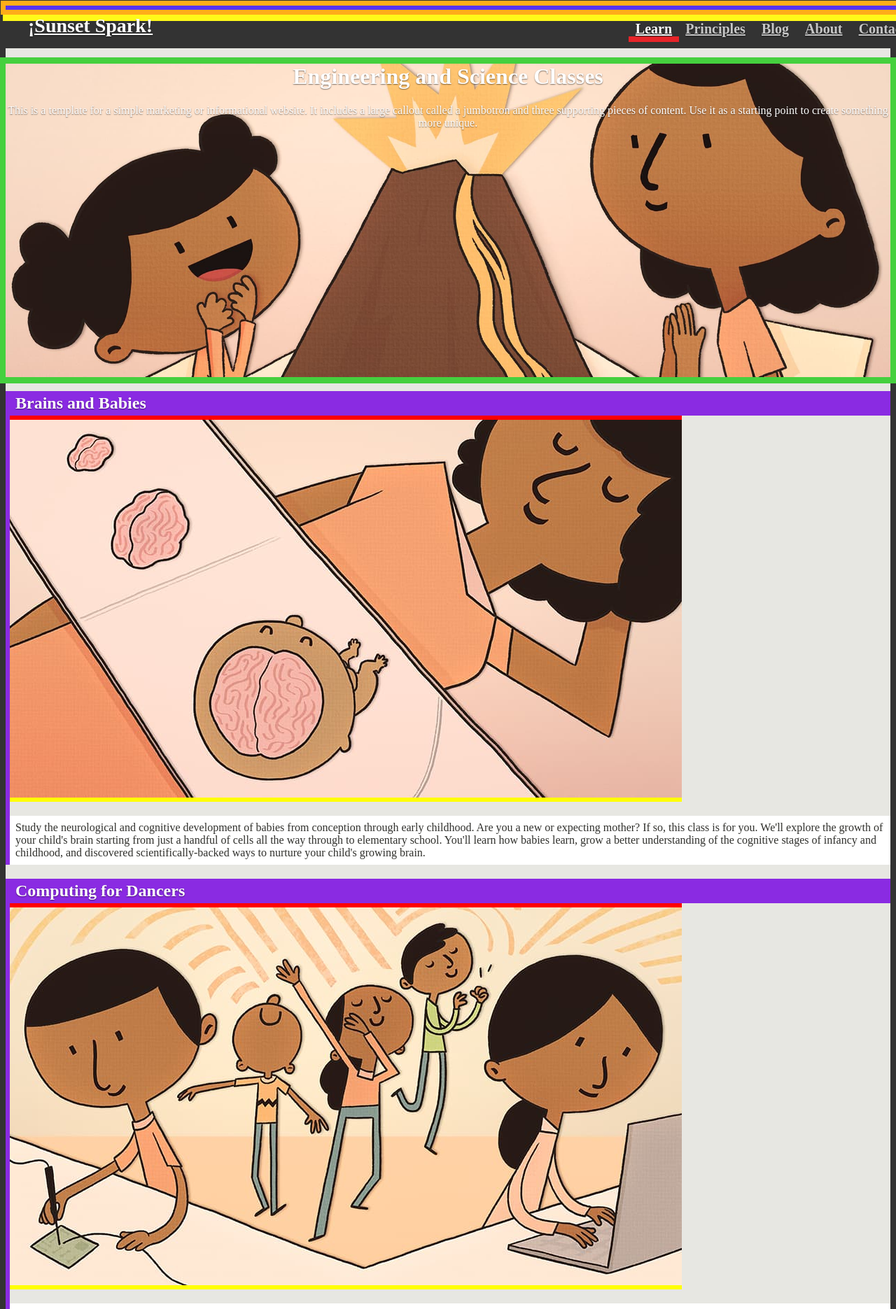
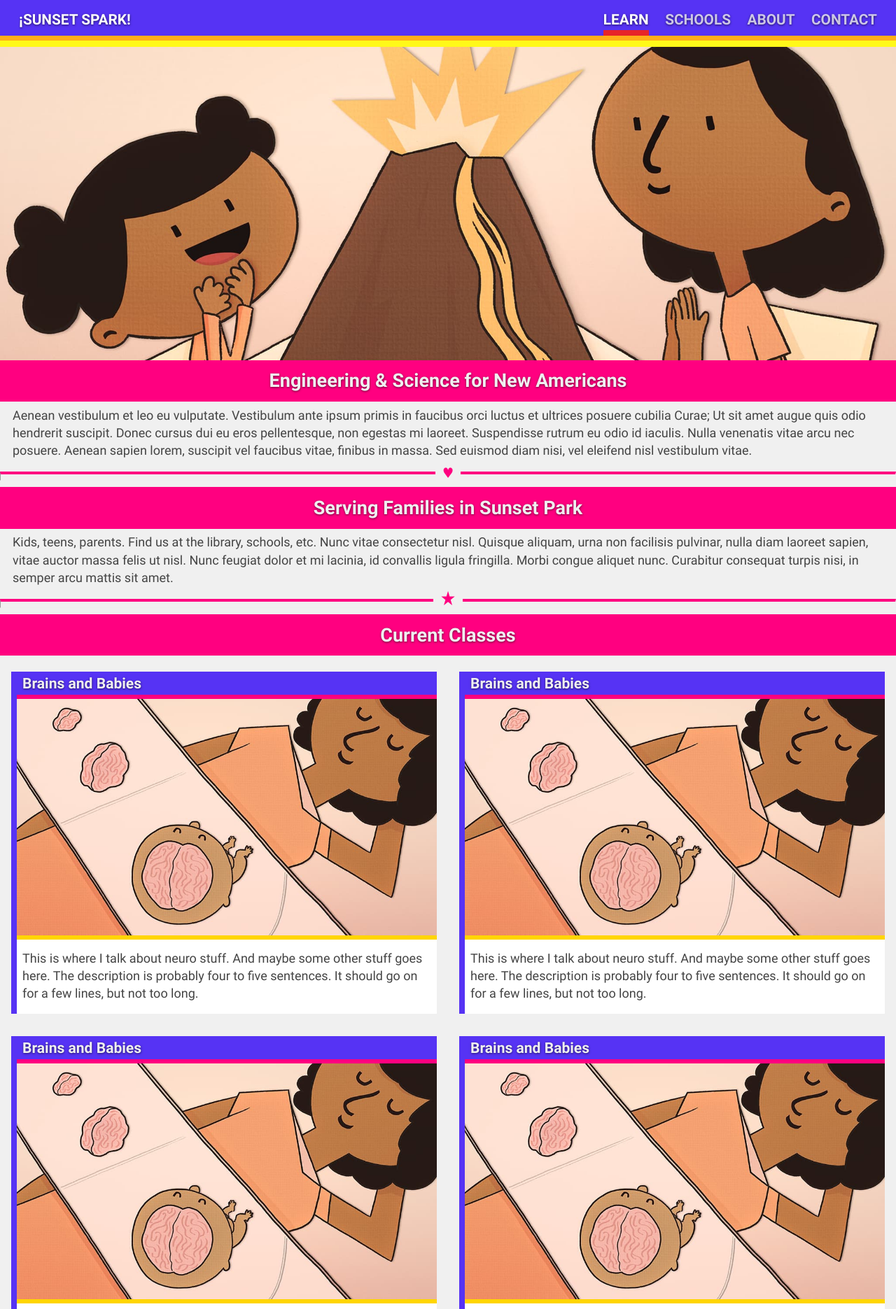
Before and after one commit to SunsetSparkNYC/sunsetspark.org, a Jekyll site: the page built from learn.md, in a window 1280 px wide. Shown: the top 1871 px of the page at 70% size. Built offline with Jekyll 4.4.1, drawn with Linux system fonts in a browser that asks for light colours; some of the changed text lies outside the part shown.

Commit message:
WIP Cleaner and concise

```diff
--- a/_includes/footer.html
+++ b/_includes/footer.html
@@ -1,2 +1,10 @@
-<footer class="site-footer">
+<footer class="main-footer">
+    <ul class="footer-nav">
+        <li><a class="footer-link" href="mailto:hello@sunsetspark.org">Email</a></li>
+        <li><a class="footer-link" href="https://www.instagram.com/SunsetSparkNYC">Instagram<a/></li>
+        <li><a class="footer-link" href="https://www.twitter.com/SunsetSparkNYC">Twitter</a></li>
+        <li><a class="footer-link" href="https://www.facebook.com/SunsetSparkNYC">Facebook</a></li>
+        <li><a class="footer-link" href="https://www.github.com/SunsetSparkNYC">GitHub</a></li>
+    </ul>
+    <p class="copyright"> Copyright &copy; 2016 Sunset Spark</p>
 </footer>
--- a/_includes/head.html
+++ b/_includes/head.html
@@ -1,20 +1,27 @@
 <head>
+  <!-- Must come first -->
   <meta charset="utf-8">
   <meta http-equiv="X-UA-Compatible" content="IE=edge">
   <meta name="viewport" content="width=device-width, initial-scale=1">
-  <!-- The above 3 meta tags *must* come first in the head; any other head content must come *after* these tags -->
+
+  <!-- Meta -->
+  <title>{% if page.title %}{{ page.title }} | Sunset Spark{% else %}{{ site.title }}{% endif %}</title>
   <meta name="description" content="{% if page.excerpt %}{{ page.excerpt | strip_html | strip_newlines | truncate: 160 }}{% else %}{{ site.description }}{% endif %}">
   <meta name="author" content="">
+  <link rel="canonical" href="{{ page.url | replace:'index.html','' | prepend: site.baseurl | prepend: site.url }}">
 
-  <title>{% if page.title %}{{ page.title }} | Sunset Spark{% else %}{{ site.title }}{% endif %}</title>
-  <link rel="canonical" href="{{ page.url | replace:'index.html','' | prepend: site.baseurl | prepend: site.url }}">
+  <!-- Feed -->
   <link rel="alternate" type="application/rss+xml" title="{{ site.title }}" href="{{ "feed.xml" | prepend: site.baseurl | prepend: site.url }}">
 
-  <!-- Bootstrap core CSS -->
-  <link rel="stylesheet" href="{{ "/css/main.css" | prepend: site.baseurl | prepend: site.url }}">
+  <!-- Styles -->
+  <link href="{{ "/css/normalize-4.1.1.css" | prepend: site.baseurl | prepend: site.url }}" type="text/css" rel="stylesheet" />
+  <link href="{{ "/css/system-font.css" | prepend: site.baseurl | prepend: site.url }}" type="text/css" rel="stylesheet" />
+  <link href="{{ "/css/gridism-0.2.1.css" | prepend: site.baseurl | prepend: site.url }}" type="text/css" rel="stylesheet" />
+  <link href="{{ "/css/styles.css" | prepend: site.baseurl | prepend: site.url }}" type="text/css" rel="stylesheet" />
 
-  <!-- Custom styles for this template -->
-  <link href="{{ "/css/cover.css" | prepend: site.baseurl | prepend: site.url }}" rel="stylesheet">
+  <!--[if lt IE 9]>
+      <script src="html5shiv.min.js"></script>
+  <![endif]-->
 
   <!-- IE10 viewport hack for Surface/desktop Windows 8 bug -->
   <script src="{{ "/js/ie10-viewport-bug-workaround.js" | prepend: site.baseurl | prepend: site.url }}"></script>
--- a/_includes/header.html
+++ b/_includes/header.html
@@ -1,20 +1,20 @@
-<header class="site-header">
-    <nav class="navbar clearfix">
-      <h3 class="navbar-brand"><a href="/">¡Sunset Spark!</a></h3>
-      <ul class="nav navbar-nav">
-        <li class="nav-item">
-          <a class="nav-link {% if page.title == 'Learn' %}active{% endif %}" href="/learn">Learn</a>
-        <li class="nav-item">
-          <a class="nav-link {% if page.title == 'Principles' %}active{% endif %}" href="/principles">Principles</a>
+<header class="nav-bar">
+  <nav>
+      <ul class="nav clearfix">
+        <li class="left">
+          <a class="nav-link logo" href="/">¡Sunset Spark!</a>
         </li>
-        <li class="nav-item">
-          <a class="nav-link" href="//blog.sunsetspark.org">Blog</a>
+        <li class="right block">
+          <a class="nav-link {% if page.title == 'Contact' %}active{% endif %}" href="/contact/">Contact</a>
         </li>
-        <li class="nav-item">
-          <a class="nav-link {% if page.title == 'About' %}active{% endif %}" href="/about">About</a>
+        <li class="right block">
+          <a class="nav-link {% if page.title == 'About' %}active{% endif %}" href="/about/">About</a>
         </li>
-        <li class="nav-item">
-          <a class="nav-link {% if page.title == 'Contact' %}active{% endif %}" href="/contact">Contact</a>
+        <li class="right block">
+          <a class="nav-link {% if page.title == 'Schools' %}active{% endif %}" href="/schools/">Schools</a>
+        </li>
+        <li class="right block">
+          <a class="nav-link {% if page.title == 'Learn' %}active{% endif %}" href="/learn/">Learn</a>
         </li>
       </ul>
     </nav>
--- a/_layouts/default.html
+++ b/_layouts/default.html
@@ -6,11 +6,9 @@
 
     {% include header.html %}
 
-    <div class="site-wrapper">
-
-          {{ content }}
-
-    </div>
+    <main>
+      {{ content }}
+    </main>
 
     {% include footer.html %}
 
--- /dev/null
+++ b/css/styles.css
@@ -0,0 +1,295 @@
+html {
+    height: 100%;
+    font-family: system, "Segoe UI", Tahoma;
+}
+
+body {
+  height: 100%;
+  min-height: 100%;
+  margin:0 auto;
+  /*max-width:960px;*/
+  line-height:1.4;
+  font-size:18px;
+  color: #444;
+  background: #F0F0F0;
+  padding: 0;
+}
+
+h1,h2,h3,h3,h4,h5,h6 {
+    text-shadow: 0.01rem .05rem .20rem rgba(0,0,0,.6);
+    line-height: 1.2;
+    margin: 0;
+}
+
+ol, ul {
+    padding: 0;
+    margin: 0;
+    list-style: none;
+}
+
+p {
+    margin: 0;
+}
+
+main {
+    padding: 0;
+    background: #F0F0F0;
+    margin-top: 1rem;
+    display: table;
+    width: 100%;
+    height: 100%;
+    min-height: 100%;
+}
+
+section {
+    padding: 0 0 0.5em 0;
+}
+
+section > p {
+    margin: auto 1em;
+}
+
+li > a {
+    text-shadow: 0.01rem .05rem .20rem rgba(0,0,0,.6);
+}
+
+.clearfix {
+    overflow: hidden;
+}
+
+.block {
+    display: block;
+}
+
+.left {
+    float: left;
+}
+
+.right {
+    float: right;
+}
+
+.img-center {
+    margin: 0 auto;
+    display: block;
+}
+
+hr {
+    padding-bottom: 0.5rem;
+    border-top: 0.25em solid #FF0080;
+    text-align: center;
+}
+
+hr.heart:after {
+    content: '\002665';
+    display: inline-block;
+    position: relative;
+    top: -16px;
+    padding: 0 10px;
+    background: #F0F0F0;
+    color: #FF0080;
+    font-size: 20px;
+}
+
+hr.flower:after {
+    content: '\002698';
+    display: inline-block;
+    position: relative;
+    top: -28px;
+    padding: 0 10px;
+    background: #F0F0F0;
+    color: #FF0080;
+    font-size: 32px;
+}
+
+hr.sun:after {
+    content: '\002600';
+    display: inline-block;
+    position: relative;
+    top: -22px;
+    padding: 0 10px;
+    background: #F0F0F0;
+    color: #FF0080;
+    font-size: 28px;
+}
+
+hr.star:after {
+    content: '\002605';
+    display: inline-block;
+    position: relative;
+    top: -24px;
+    padding: 0 10px;
+    background: #F0F0F0;
+    color: #FF0080;
+    font-size: 28px;
+}
+
+.nav > li {
+    margin-left: 1.3em;
+}
+
+.nav > li:first-child {
+    margin-left: 0;
+}
+
+.nav-link {
+  display: block;
+  text-transform: uppercase;
+  text-decoration: none;
+  color: rgba(255,255,255,.75);;
+  font-weight: bold;
+  font-size: 1.3rem;
+  border-bottom-width: 0.5rem;
+  border-bottom-style: solid;
+  border-bottom-color: transparent;
+}
+
+.nav-link.active {
+  color: white;
+  border-bottom-color: #E72429;
+}
+
+.nav-link.logo {
+  color: white;
+  /*font-size: 1.75rem;*/
+}
+
+.nav-link:not(.logo):hover {
+  border-bottom-color: #E72429;
+}
+
+.nav-bar {
+  position: relative;
+  background: rgb(86, 51, 244);
+  padding: 0.75em 1.5em 0em 1.5em;
+  box-shadow: 0px 0px 0px 7px #FFAD19, 0px 12px 0px 4px #FFF919;
+}
+
+.main-footer {
+    background: #FF0080;
+    color: #F0F0F0;
+    font-weight: 300;
+    padding: 0.5em 1em;
+}
+
+.footer-nav {
+    text-align: center;
+}
+
+.footer-nav > li {
+    display: inline;
+    text-align: center;
+    margin: auto 1.3em;
+}
+
+.footer-link {
+    text-decoration: none;
+    font-weight: 700;
+    color: #F0F0F0;
+}
+
+.copyright {
+    font-size: 8pt;
+    text-align: center;
+    font-weight: 300;
+    margin-top: 10px;
+}
+
+.section-heading {
+    color: #F0F0F0;
+    background: #FF0080;
+    padding: 0.5em;
+    margin-bottom: 0.25em;
+    text-align: center;
+}
+
+.cover-background {
+  background: transparent url(../img/classes/computing-literacy-controller-540@2x.jpg) repeat scroll center center;
+  background-size: cover !important;
+  display: table-cell;
+  vertical-align: top;
+}
+
+.cover-container {
+  width: 100%;
+  margin-right: auto;
+  margin-left: auto;
+}
+
+.cover {
+  position: absolute;
+  bottom: 3.5rem;
+  padding: 0 2rem;
+
+  /*float: right;*/
+  text-align: right;
+  /*width: 100%;*/
+}
+
+.cool-colors {
+    background: #FFD500 none repeat scroll 0% 0%;
+    font-size: 2.5rem !important;
+    color: #FFF;
+    padding: 0 1rem;
+    box-shadow: 0px 0px 0px 10px #FFAD19, 16px 16px 0px 4px #5633F4;
+    text-shadow: 0.01rem 0.05rem 0.15rem rgba(0, 0, 0, 0.8);
+    line-height: 1.4;
+}
+
+q:before, q:after {
+    content: "";
+}
+
+.jumbotron {
+  background-size: cover !important;
+  min-height: 28rem;
+  /*border-radius: 0;*/
+  /*box-shadow: 0 0 0 0.75rem rgb(69, 208, 62);*/
+  /*margin-top: 0.75rem;*/
+
+  color: #fff;
+  text-align: center;
+  /*text-shadow: 0.01rem .05rem .20rem rgba(0,0,0,.6);*/
+}
+
+.science-cover {
+  background: transparent url(../img/classes/science-literacy-540@2x.jpg) repeat scroll left center;
+}
+
+.program-item {
+    background-color: white;
+    border-left: 0.5rem solid rgb(86, 51, 244);
+    padding: 0;
+}
+
+.program-item > h3 {
+    color: #F0F0F0;
+    background-color: rgb(86, 51, 244);
+    margin-bottom: 0;
+    padding: 0.25rem 0 0.25rem 0.5rem;
+    /*text-shadow: 0 .05rem .1rem rgba(0,0,0,.5);*/
+}
+
+.program-item > p {
+    /*color: #444;*/
+    padding: 0.5rem 0.5rem 1rem 0.5rem;
+    background: white;
+}
+
+.program-item > img {
+  border-bottom-color: #FFD500;
+  border-bottom-style: solid;
+  border-bottom-width: 0.4rem;
+  /*background-color: rgb(86, 51, 244);*/
+  /*padding: 0 0 0.4rem 0;*/
+  border-top: 0.4rem solid #FF0080;
+}
+
+.typeform-widget {
+  border-bottom-color: #FFD500;
+  border-bottom-style: solid;
+  border-bottom-width: 0.4rem;
+  /*border-top-color: rgb(86, 51, 244);
+  border-top-style: solid;
+  border-top-width: 0.4rem;*/
+}
--- a/learn.md
+++ b/learn.md
@@ -3,85 +3,55 @@ layout: default
 title: Learn
 permalink: /learn/
 ---
-<div class="jumbotron">
-    <div class="container">
-        <h1 class="display-6 jumbotron-headline">Engineering and Science Classes</h1>
-        <p>This is a template for a simple marketing or informational website. It includes a large callout called a jumbotron and three supporting pieces of content. Use it as a starting point to create something more unique.</p>
-    </div>
+<div class="jumbotron science-cover">
+    <!-- <h1></h1> -->
 </div>
 
-<div class="container">
-    <div class="row">
-        <div class="col-md-6 class-listing">
-            <div class="bordered-card">
-                <h2 class="class-title">Brains and Babies</h2>
-                <img src="/img/classes/brains-and-babies-540.jpg" class="img-fluid class-img" alt="Brains and Babies" />
-                <p class="class-desc">Study the neurological and cognitive development of babies from conception through early childhood. Are you a new or expecting mother? If so, this class is for you. We'll explore the growth of your child's brain starting from just a handful of cells all the way through to elementary school. You'll learn how babies learn, grow a better understanding of the cognitive stages of infancy and childhood, and discovered scientifically-backed ways to nurture your child's growing brain.</p>
-            </div>
-        </div>
-        <div class="col-md-6 class-listing">
-            <div class="bordered-card">
-                <h2 class="class-title">Computing for Dancers</h2>
-                <img src="/img/classes/computing-for-dancers-540.jpg" class="img-fluid class-img" alt="Computing for Dancers" />
-                <p class="class-desc">Build a wearable computer to create colorful visualizations from your own dance moves. Take your dance moves up a notch by adding in technology. This class walks teens through the process of creating a wearable device to capture movement and motion and turn them into futuristic computer art. If you have a love for dance, this class will use your passion as an entry way into the inventive world of programming and engineering.</p>
-            </div>
-        </div>
-    </div>
-    <div class="row">
-        <div class="col-md-6 class-listing">
-            <div class="bordered-card">
-                <h2 class="class-title">Computing Literacy</h2>
-                <img src="/img/classes/computing-literacy-controller-540.jpg" class="img-fluid class-img" alt="Computing Literacy" />
-                <p class="class-desc">Donec id elit non mi porta gravida at eget metus. Fusce dapibus, tellus ac cursus commodo, tortor mauris condimentum nibh, ut fermentum massa justo sit amet risus. Etiam porta sem malesuada magna mollis euismod. Donec sed odio dui. </p>
-            </div>
-        </div>
-        <div class="col-md-6 class-listing">
-            <div class="bordered-card">
-                <h2 class="class-title">Game Development</h2>
-                <img src="/img/classes/game-development-day-540.jpg" class="img-fluid class-img" alt="Game Development" />
-                <p class="class-desc">Donec id elit non mi porta gravida at eget metus. Fusce dapibus, tellus ac cursus commodo, tortor mauris condimentum nibh, ut fermentum massa justo sit amet risus. Etiam porta sem malesuada magna mollis euismod. Donec sed odio dui. </p>
-            </div>
-        </div>
-    </div>
-    <div class="row">
-        <div class="col-md-6 class-listing">
-            <div class="bordered-card">
-                <h2 class="class-title">Programming for the Brain</h2>
-                <img src="/img/classes/programming-for-the-brain-540.jpg" class="img-fluid class-img" alt="Programming for the Brain" />
-                <p class="class-desc">Study programming using the ultimate computer, the human brain. Have you ever wanted to know what a brainwave looks like? Teens will create EEG experiments to measure neural activity in their own brains. That might not make sense now, but it will once you take the class. This is a unique opportunity to learn computer programming and neuroscience through experimentation. Along with the new skills and knowledge, teens will leave the class with a printout of activity in their own brain.</p>
-            </div>
-        </div>
-        <div class="col-md-6 class-listing">
-            <div class="bordered-card">
-                <h2 class="class-title">Robotics</h2>
-                <img src="/img/classes/robot-party-540.jpg" class="img-fluid class-img" alt="Robotics" />
-                <p class="class-desc">Students will hone their creativity and engineering skills by designing innovative robots using special programmable Lego kits. Kids spend class time building robots and learning about gears, sensors, programming, and autonomous behaviors.</p>
-            </div>
-        </div>
-    </div>
-    <div class="row">
-        <div class="col-md-6 class-listing">
-            <div class="bordered-card">
-                <h2 class="class-title">Science Literacy</h2>
-                <img src="/img/classes/science-literacy-540.jpg" class="img-fluid class-img" alt="Science Literacy" />
-                <p class="class-desc">Help your little one learn about science through hands on experiments. The best kind of fair is a science fair. Every week parents and kids (ages 4-6) team up to carry out a fun science experiment using household materials. Experiments might get a little messy. This class is beginner friendly and helps build an English vocabulary around scientific words and concepts. It's never too early or too late to become a scientist.</p>
-            </div>
-        </div>
-        <div class="col-md-6 class-listing">
-            <div class="bordered-card">
-                <h2 class="class-title">Sumo Robots</h2>
-                <img src="/img/classes/sumo-robots-540.jpg" class="img-fluid class-img" alt="Sumo Robotics" />
-                <p class="class-desc">Donec id elit non mi porta gravida at eget metus. Fusce dapibus, tellus ac cursus commodo, tortor mauris condimentum nibh, ut fermentum massa justo sit amet risus. Etiam porta sem malesuada magna mollis euismod. Donec sed odio dui. </p>
-            </div>
-        </div>
-    </div>
-    <div class="row">
-        <div class="col-md-6 class-listing">
-            <div class="bordered-card">
-                <h2 class="class-title">Toy Making</h2>
-                <img src="/img/classes/toy-making-540.jpg" class="img-fluid class-img" alt="Toy Making" />
-                <p class="class-desc">Donec id elit non mi porta gravida at eget metus. Fusce dapibus, tellus ac cursus commodo, tortor mauris condimentum nibh, ut fermentum massa justo sit amet risus. Etiam porta sem malesuada magna mollis euismod. Donec sed odio dui. </p>
-            </div>
-        </div>
-    </div>
-</div>
+<section>
+    <h2 class="section-heading">Engineering &amp; Science for New Americans</h2>
+    <p>Aenean vestibulum et leo eu vulputate. Vestibulum ante ipsum primis in faucibus orci luctus et ultrices posuere cubilia Curae; Ut sit amet augue quis odio hendrerit suscipit. Donec cursus dui eu eros pellentesque, non egestas mi laoreet. Suspendisse rutrum eu odio id iaculis. Nulla venenatis vitae arcu nec posuere. Aenean sapien lorem, suscipit vel faucibus vitae, finibus in massa. Sed euismod diam nisi, vel eleifend nisl vestibulum vitae.</p>
+</section>
+<hr class="heart">
+<section>
+    <h2 class="section-heading">Serving Families in Sunset Park</h2>
+    <p>Kids, teens, parents. Find us at the library, schools, etc. Nunc vitae consectetur nisl. Quisque aliquam, urna non facilisis pulvinar, nulla diam laoreet sapien, vitae auctor massa felis ut nisl. Nunc feugiat dolor et mi lacinia, id convallis ligula fringilla. Morbi congue aliquet nunc. Curabitur consequat turpis nisi, in semper arcu mattis sit amet.</p>
+</section>
+<hr class="star">
+
+<section>
+    <h2 class="section-heading">Current Classes</h2>
+    <ul>
+      <div class="grid">
+        <li class="program-listing unit half">
+            <article class="program-item">
+                <h3>Brains and Babies</h3>
+                <img src="/img/classes/brains-and-babies-540.jpg" alt="Brains and Babies" width="100%"/>
+                <p>This is where I talk about neuro stuff. And maybe some other stuff goes here. The description is probably four to five sentences. It should go on for a few lines, but not too long.</p>
+            </article>
+        </li>
+
+        <li class="program-listing unit half">
+            <article class="program-item">
+                <h3>Brains and Babies</h3>
+                <img src="/img/classes/brains-and-babies-540.jpg" alt="Brains and Babies" width="100%"/>
+                <p>This is where I talk about neuro stuff. And maybe some other stuff goes here. The description is probably four to five sentences. It should go on for a few lines, but not too long.</p>
+            </article>
+        </li>
+      </div><div class="grid">
+        <li class="program-listing unit half">
+            <article class="program-item">
+                <h3>Brains and Babies</h3>
+                <img src="/img/classes/brains-and-babies-540.jpg" alt="Brains and Babies" width="100%"/>
+                <p>This is where I talk about neuro stuff. And maybe some other stuff goes here. The description is probably four to five sentences. It should go on for a few lines, but not too long.</p>
+            </article>
+        </li>
+        <li class="program-listing unit half">
+            <article class="program-item">
+                <h3>Brains and Babies</h3>
+                <img src="/img/classes/brains-and-babies-540.jpg" alt="Brains and Babies" width="100%"/>
+                <p>This is where I talk about neuro stuff. And maybe some other stuff goes here. The description is probably four to five sentences. It should go on for a few lines, but not too long.</p>
+            </article>
+        </li>
+      </div>
+    </ul>
+</section>
```
Also changed, not shown: _layouts/cover.html (+6 -6 lines).
